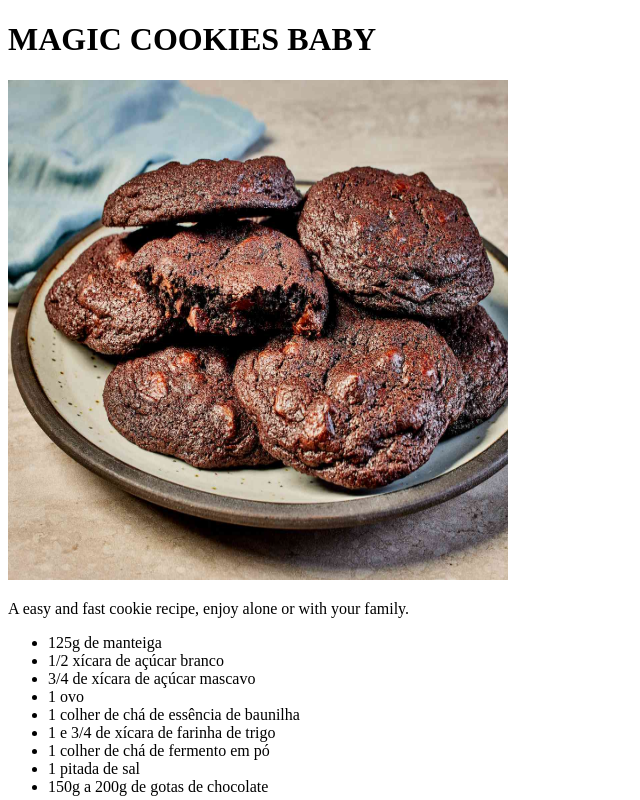
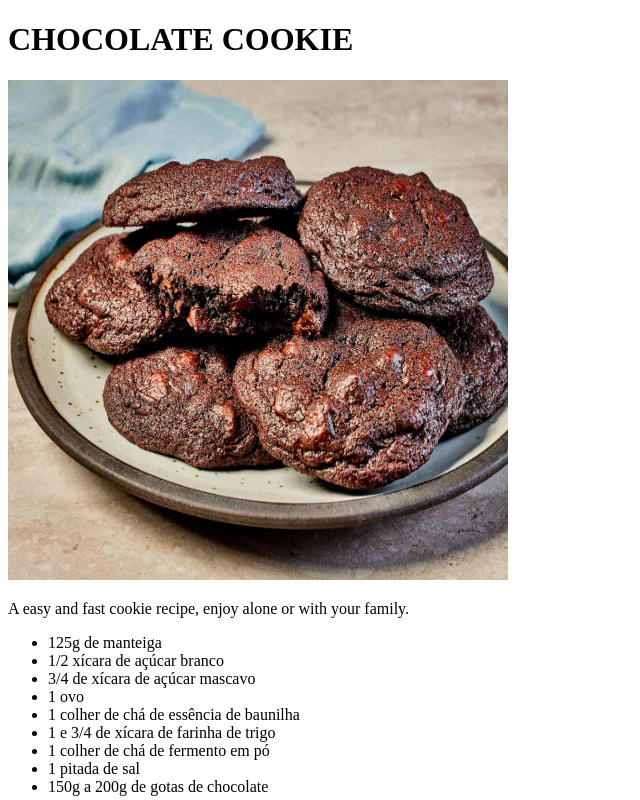
Before and after one commit to muriloart/odin_recipes, a plain HTML site: page odin-recipes/cookie.html in a window 1280 px wide. Shown: the top 800 px of the page, without its empty margins (0-640 px from the left). Drawn offline with Linux system fonts and the light colour scheme.

Commit message:
fix issues

```diff
--- a/odin-recipes/magic-cookie.html
+++ b/odin-recipes/cookie.html
@@ -5,7 +5,7 @@
     <meta name="viewport" content="width=device-width" initial-scale="1.0" />
   </head>
   <body>
-    <h1>MAGIC COOKIES BABY</h1>
+    <h1>CHOCOLATE COOKIE</h1>
     <img src="../images/cookies.jpg" alt="cookies" width="500" height="500" />
     <p>A easy and fast cookie recipe, enjoy alone or with your family.</p>
     <ul>
```
